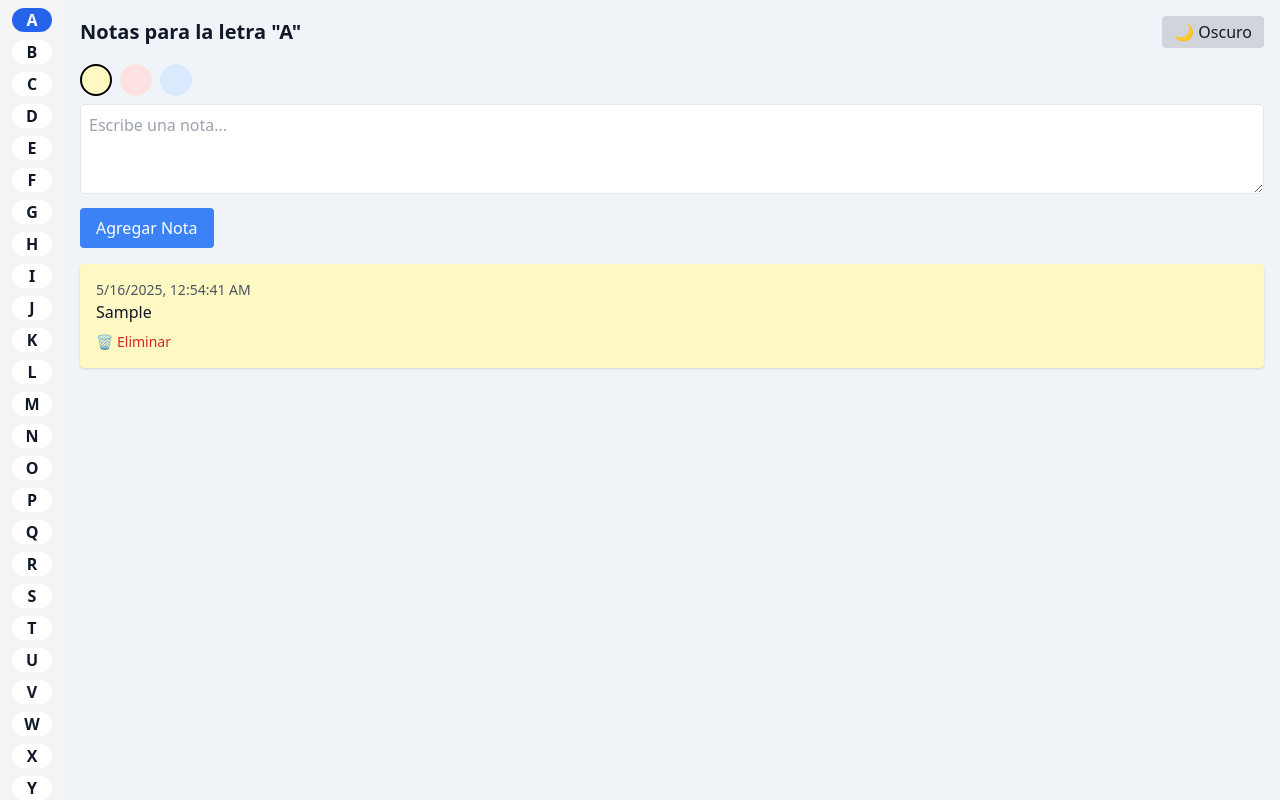
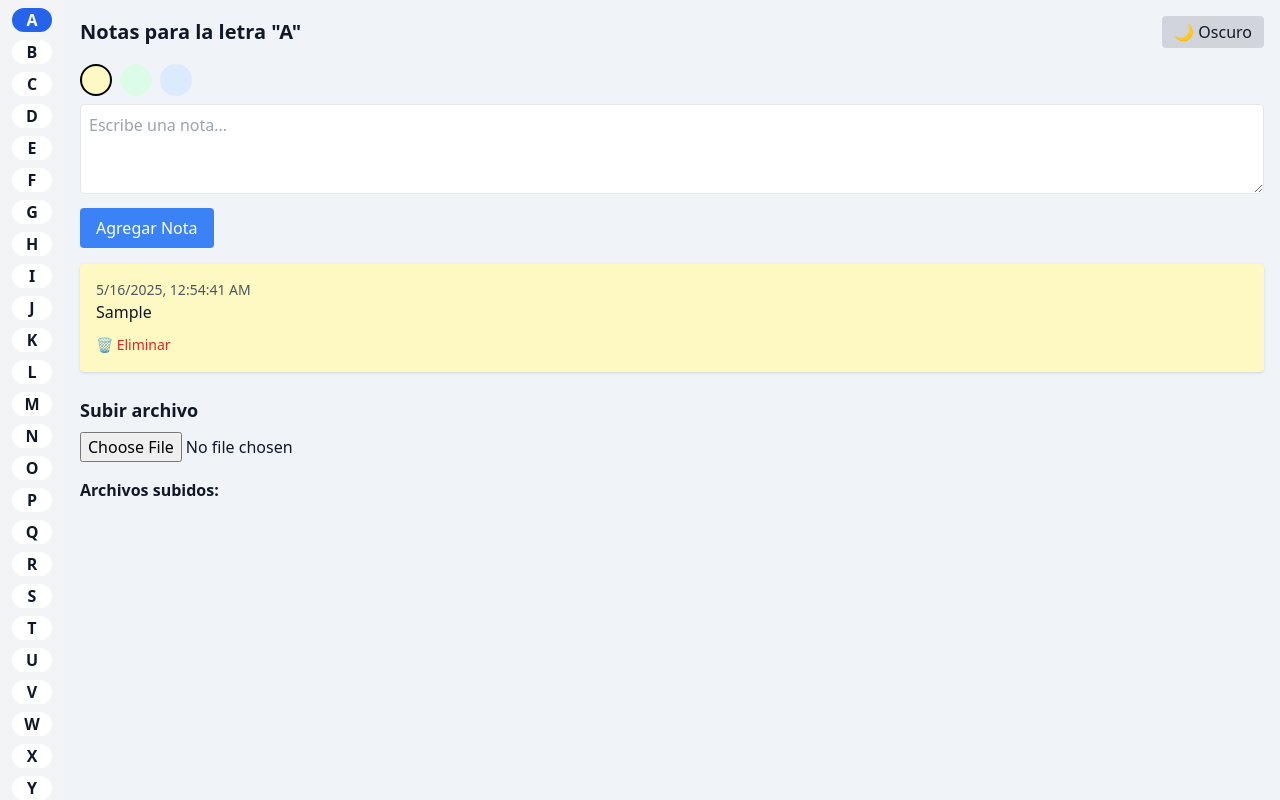
Before and after one commit to automatizacion-it/x1, a React (Vite) app: page / in a window 1280 px wide. Both pictures are taken after typing "Sample" into the empty fields and a click on the button "Agregar Nota". Built offline with nearby package versions, Linux system fonts and the light colour scheme.

Commit message:
prueba De carga

```diff
--- a/src/App.jsx
+++ b/src/App.jsx
@@ -3,7 +3,7 @@ import { useState, useEffect } from "react";
 const letters = Array.from({ length: 26 }, (_, i) =>
   String.fromCharCode(65 + i)
 );
-const colors = ["notaAmarilla", "notaRoja", "notaAzul"]; // Rojo, Amarillo, Azul
+const colors = ["notaAmarilla", "notaVerde", "notaAzul"];
 
 export default function LibretaNotas() {
   const [selectedLetter, setSelectedLetter] = useState("A");
@@ -11,21 +11,24 @@ export default function LibretaNotas() {
   const [newNoteText, setNewNoteText] = useState("");
   const [selectedColor, setSelectedColor] = useState(colors[0]);
   const [darkMode, setDarkMode] = useState(false);
-
-  // Estados para modal de confirmación
-  const [showConfirm, setShowConfirm] = useState(false);
-  const [noteToDelete, setNoteToDelete] = useState(null);
+  const [uploadedFiles, setUploadedFiles] = useState([]);
 
   useEffect(() => {
     const savedNotes = JSON.parse(localStorage.getItem("libretaNotas")) || {};
+    const savedFiles = JSON.parse(localStorage.getItem("archivosSubidos")) || [];
+    const savedTheme = localStorage.getItem("temaOscuro") === "true";
     setNotes(savedNotes);
-    const savedTheme = localStorage.getItem("temaOscuro") === "true";
+    setUploadedFiles(savedFiles);
     setDarkMode(savedTheme);
   }, []);
 
   useEffect(() => {
     localStorage.setItem("libretaNotas", JSON.stringify(notes));
   }, [notes]);
+
+  useEffect(() => {
+    localStorage.setItem("archivosSubidos", JSON.stringify(uploadedFiles));
+  }, [uploadedFiles]);
 
   useEffect(() => {
     document.documentElement.classList.toggle("dark", darkMode);
@@ -44,6 +47,8 @@ export default function LibretaNotas() {
   };
 
   const handleDeleteNote = (indexToDelete) => {
+    const confirmar = confirm("¿Estás seguro de que deseas eliminar esta nota?");
+    if (!confirmar) return;
     setNotes((prev) => {
       const updatedNotes = [...(prev[selectedLetter] || [])];
       updatedNotes.splice(indexToDelete, 1);
@@ -52,6 +57,24 @@ export default function LibretaNotas() {
         [selectedLetter]: updatedNotes,
       };
     });
+  };
+
+  const handleFileUpload = (e) => {
+    const file = e.target.files[0];
+    if (!file) return;
+
+    const reader = new FileReader();
+    reader.onload = () => {
+      const base64 = reader.result;
+      const newFile = {
+        name: file.name,
+        type: file.type,
+        content: base64,
+        uploadedAt: new Date().toLocaleString()
+      };
+      setUploadedFiles((prev) => [...prev, newFile]);
+    };
+    reader.readAsDataURL(file);
   };
 
   return (
@@ -95,8 +118,8 @@ export default function LibretaNotas() {
               className={`w-8 h-8 rounded-full border-2 ${
                 color === "notaAmarilla"
                   ? "bg-yellow-100"
-                  : color === "notaRoja"
-                  ? "bg-red-100"
+                  : color === "notaVerde"
+                  ? "bg-green-100"
                   : "bg-blue-100"
               } ${
                 selectedColor === color
@@ -132,55 +155,43 @@ export default function LibretaNotas() {
               className={`p-4 rounded shadow ${
                 note.color === "notaAmarilla"
                   ? "bg-yellow-100"
-                  : note.color === "notaRoja"
-                  ? "bg-red-100"
+                  : note.color === "notaVerde"
+                  ? "bg-green-100"
                   : "bg-blue-100"
               }`}
             >
               <div className="text-sm text-gray-600">{note.timestamp}</div>
               <div className="mb-2">{note.text}</div>
               <button
-                onClick={() => {
-                  setNoteToDelete(index);
-                  setShowConfirm(true);
-                }}
-                className="text-red-600 hover:underline text-sm flex items-center space-x-1"
+                onClick={() => handleDeleteNote(index)}
+                className="text-red-600 hover:underline text-sm"
               >
-                <span>🗑️</span>
-                <span>Eliminar</span>
+                🗑️ Eliminar
               </button>
             </div>
           ))}
         </div>
+
+        {/* Subida de archivos */}
+        <div className="mt-6">
+          <h2 className="text-lg font-bold mb-2">Subir archivo</h2>
+          <input
+            type="file"
+            onChange={handleFileUpload}
+            className="mb-4"
+            accept="*/*"
+          />
+
+          <h3 className="text-md font-semibold">Archivos subidos:</h3>
+          <ul className="list-disc list-inside">
+            {uploadedFiles.map((file, index) => (
+              <li key={index}>
+                {file.name} ({file.type}) - <span className="text-sm text-gray-600">{file.uploadedAt}</span>
+              </li>
+            ))}
+          </ul>
+        </div>
       </main>
-
-      {/* Modal de confirmación */}
-      {showConfirm && (
-        <div className="fixed inset-0 bg-black bg-opacity-50 flex items-center justify-center z-50">
-          <div className="bg-white dark:bg-gray-800 p-6 rounded shadow-lg max-w-sm w-full">
-            <h2 className="text-lg font-bold mb-4">¿Eliminar nota?</h2>
-            <p className="mb-4">Esta acción no se puede deshacer.</p>
-            <div className="flex justify-end space-x-2">
-              <button
-                onClick={() => setShowConfirm(false)}
-                className="px-4 py-2 bg-gray-300 dark:bg-gray-600 rounded"
-              >
-                Cancelar
-              </button>
-              <button
-                onClick={() => {
-                  handleDeleteNote(noteToDelete);
-                  setShowConfirm(false);
-                  setNoteToDelete(null);
-                }}
-                className="px-4 py-2 bg-red-600 text-white rounded"
-              >
-                Eliminar
-              </button>
-            </div>
-          </div>
-        </div>
-      )}
     </div>
   );
 }
```
